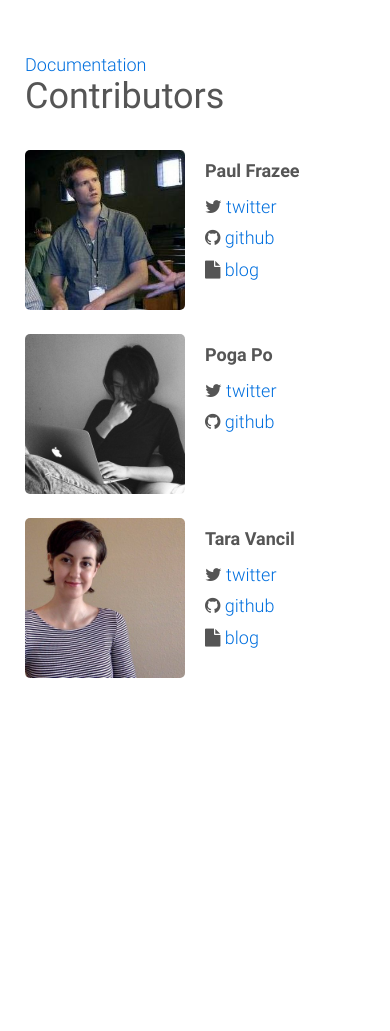
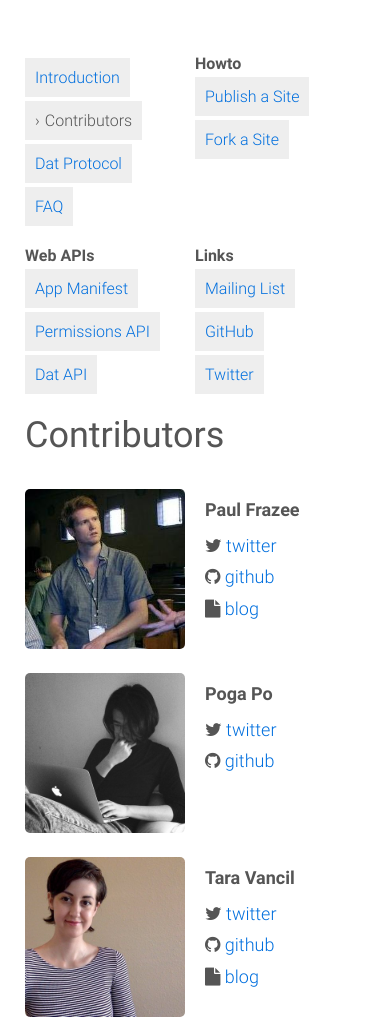
Before and after one commit to beakerbrowser/beakerbrowser.com, a Jekyll site: the page built from _docs/team.md, in a window 390 px wide. Built offline with Jekyll 4.4.1, drawn with Linux system fonts in a browser that asks for light colours; before the commit the page ends 954 px from its top, so only the background shows below that.

Commit message:
mobile improvements

```diff
--- a/_includes/docs-nav.html
+++ b/_includes/docs-nav.html
@@ -1,5 +1,5 @@
 <div class="doc-nav">
-  <a href="/"><img src="/img/logo/48x48.png"></a>
+  <a class="logo" href="/"><img src="/img/logo/48x48.png"></a>
 {% assign doc_groups = site.docs | group_by: 'category' | sort: 'name' %}
 {% for doc_group in doc_groups %}
   <div class="doc-nav-section">
@@ -26,6 +26,3 @@
     <p><a class="doc-link" href="https://twitter.com/beakerbrowser">Twitter</a></p>
   </div>
 </div>
-<div class="doc-mininav">
-  <a href="/docs/">Documentation</a>
-</div>
--- a/css/main.scss
+++ b/css/main.scss
@@ -290,6 +290,10 @@ ul.icon-discs {
     flex: 0 0 180px;
     font-size: 16px;
 
+    .hidable {
+      display: none;
+    }
+
     .doc-nav-section {
       margin-bottom: 1em;
     }
@@ -306,9 +310,6 @@ ul.icon-discs {
         margin-right: 5px;
       }
     }
-  }
-  .doc-mininav {
-    display: none;
   }
   .doc-body {
     font-size: 18px;
@@ -337,8 +338,15 @@ ul.icon-discs {
     display: block;
     .doc-nav {
       display: flex;
+      flex-wrap: wrap;
+
+      .logo {
+        display: none;
+      }
+
       .doc-nav-section {
-        padding: 0 20px;
+        padding: 0 20px 0 0;
+        flex: 1;
         .doc-link {
           display: inline-block;
           padding: 10px;
@@ -351,10 +359,7 @@ ul.icon-discs {
 @media(max-width: 740px) {
   .doc {
     display: block;
-    .doc-nav {
-      display: none;
-    }
-    .doc-mininav {
+    .doc-nav .hidable {
       display: block;
     }
   }
```
Also changed, not shown: 1 other file.
